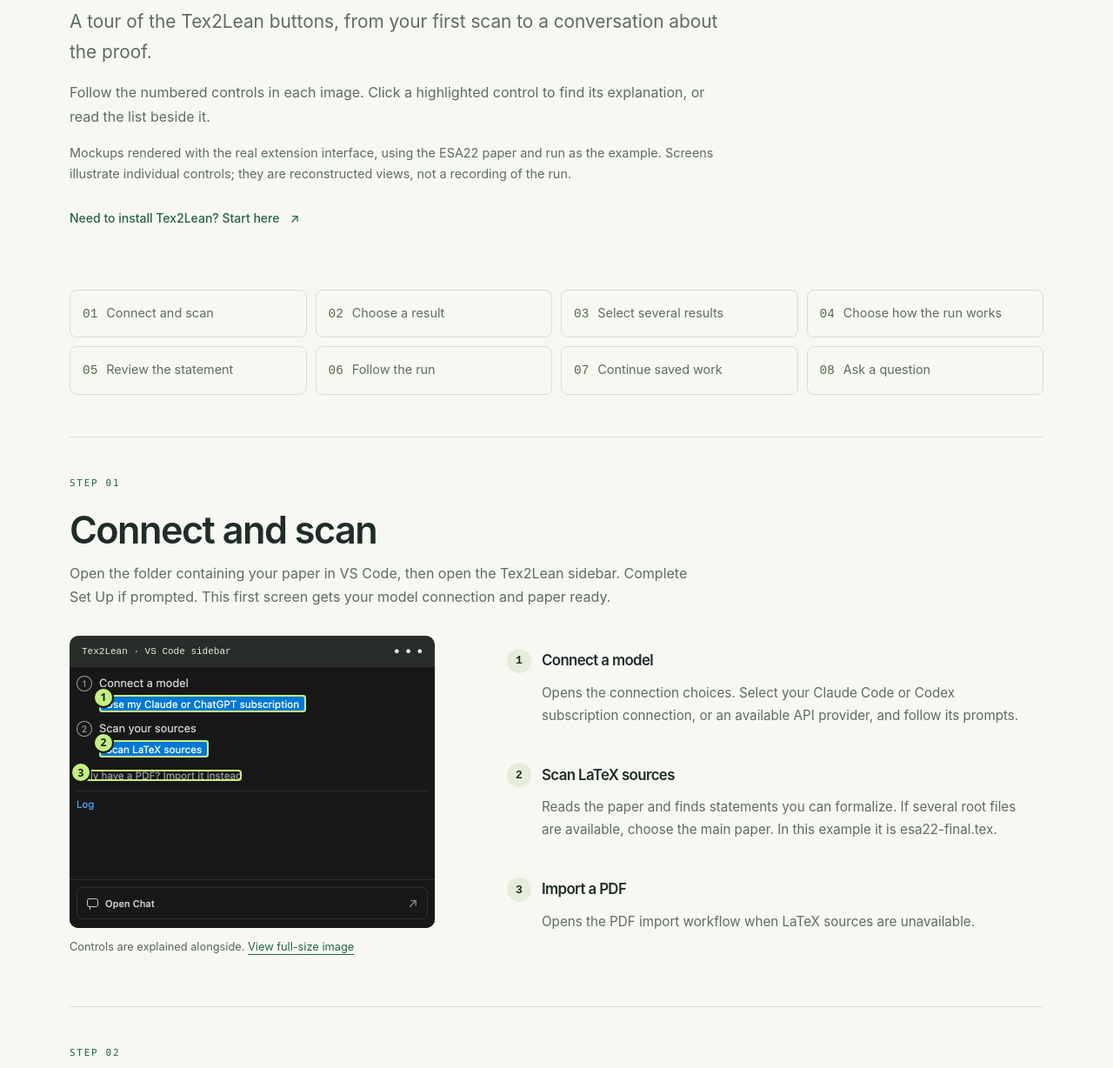
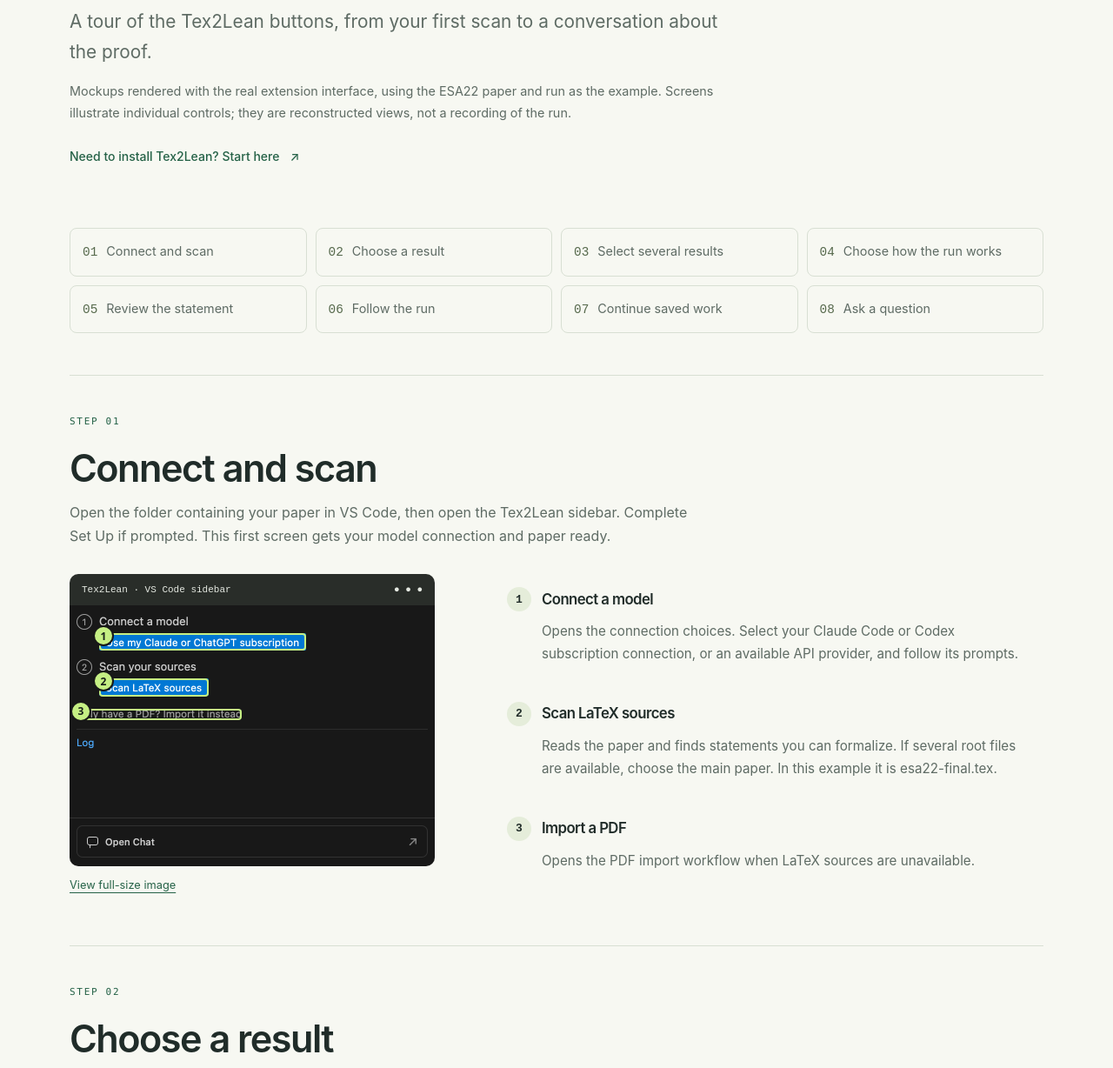
Before and after one commit to meelgroup/tex2lean-web, a website: page tutorial.html in a window 1280 px wide. Shown: the part 297-1525 px from the top of the page at 87% size. Drawn offline with Linux system fonts and the light colour scheme.

Commit message:
Simplify tutorial captions and reorder navigation

```diff
--- a/tutorial.html
+++ b/tutorial.html
@@ -35,8 +35,8 @@
         </button>
         <nav id="navigation" aria-label="Main navigation">
           <a href="index.html#getting-started">Get started</a
-          ><a href="tutorial.html" aria-current="page">Illustrated tutorial</a
-          ><a href="index.html#faq">FAQ</a>
+          ><a href="index.html#faq">FAQ</a
+          ><a href="tutorial.html" aria-current="page">Illustrated tutorial</a>
         </nav>
       </div>
     </header>
@@ -47,10 +47,6 @@
         <p class="tutorial-lead">
           A tour of the Tex2Lean buttons, from your first scan to a conversation
           about the proof.
-        </p>
-        <p>
-          Follow the numbered controls in each image. Click a highlighted
-          control to find its explanation, or read the list beside it.
         </p>
         <p class="capture-note">
           Mockups rendered with the real extension interface, using the ESA22
@@ -156,7 +152,6 @@
               </button>
             </div>
             <figcaption>
-              Controls are explained alongside.
               <a href="assets/tutorial/connect.png" target="_blank"
                 rel="noopener">View full-size image</a>
             </figcaption>
@@ -304,7 +299,6 @@
               </button>
             </div>
             <figcaption>
-              Controls are explained alongside.
               <a href="assets/tutorial/select.png" target="_blank"
                 rel="noopener">View full-size image</a>
             </figcaption>
@@ -442,7 +436,6 @@
               </button>
             </div>
             <figcaption>
-              Controls are explained alongside.
               <a href="assets/tutorial/pick.png" target="_blank"
                 rel="noopener">View full-size image</a>
             </figcaption>
@@ -603,7 +596,6 @@
               </button>
             </div>
             <figcaption>
-              Controls are explained alongside.
               <a href="assets/tutorial/settings.png" target="_blank"
                 rel="noopener">View full-size image</a>
             </figcaption>
@@ -750,7 +742,6 @@
               </button>
             </div>
             <figcaption>
-              Controls are explained alongside.
               <a href="assets/tutorial/review.png" target="_blank"
                 rel="noopener">View full-size image</a>
             </figcaption>
@@ -864,7 +855,6 @@
               </button>
             </div>
             <figcaption>
-              Controls are explained alongside.
               <a href="assets/tutorial/proving.png" target="_blank"
                 rel="noopener">View full-size image</a>
             </figcaption>
@@ -989,7 +979,6 @@
               </button>
             </div>
             <figcaption>
-              Controls are explained alongside.
               <a href="assets/tutorial/resume.png" target="_blank"
                 rel="noopener">View full-size image</a>
             </figcaption>
@@ -1133,7 +1122,6 @@
               </button>
             </div>
             <figcaption>
-              Controls are explained alongside.
               <a href="assets/tutorial/chat.png" target="_blank"
                 rel="noopener">View full-size image</a>
             </figcaption>
```
Also changed, not shown: index.html (+1 -1 lines).
